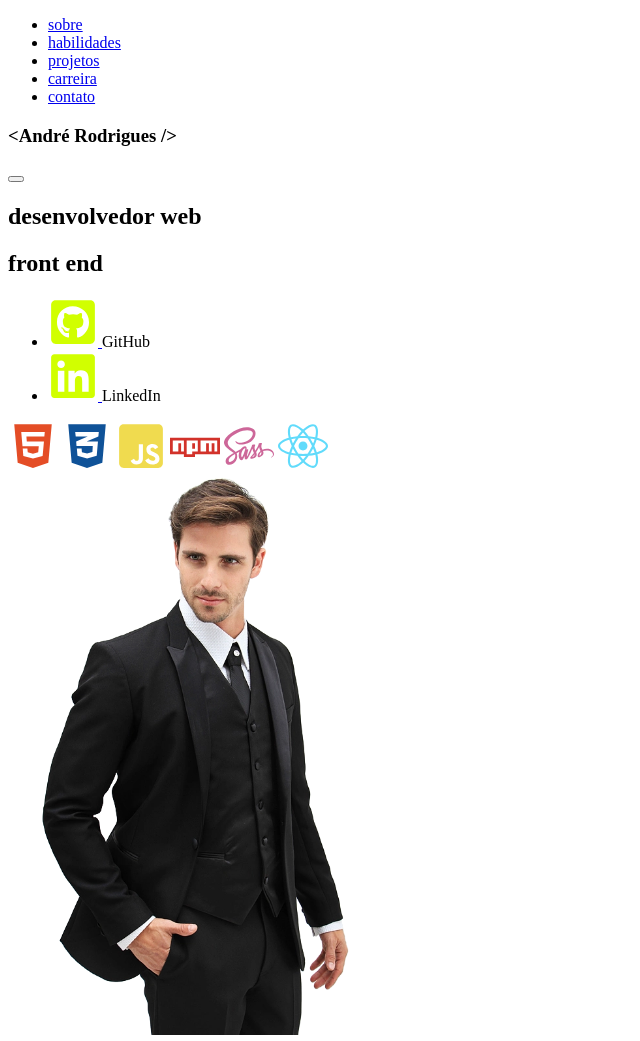
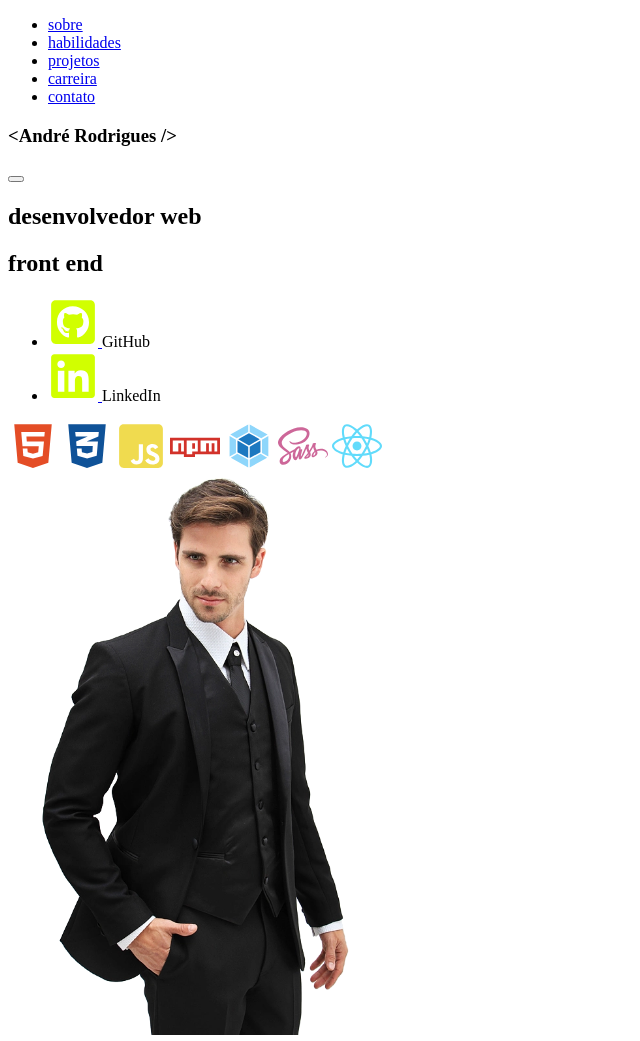
Before and after one commit to MunrraMT/portfolio-front-end, a website: page public/index.html in a window 1280 px wide. Shown: the top 1041 px of the page, without its empty margins (0-640 px from the left). Drawn offline with Linux system fonts and the light colour scheme.

Commit message:
Add Webpack logo

```diff
--- a/public/index.html
+++ b/public/index.html
@@ -95,6 +95,8 @@
         <img width="50" height="50" class="tec-icons__icon" src="../public/fontawsome/js-square-brands.svg"
           alt="Javascript Logo" />
         <img width="50" height="50" class="tec-icons__icon" src="../public/fontawsome/npm-brands.svg" alt="NPM Logo" />
+        <img width="50" height="50" class="tec-icons__icon" src="../public/fontawsome/webpack-brands.svg"
+          alt="Webpack Logo" />
         <img width="50" height="50" class="tec-icons__icon" src="../public/fontawsome/sass-brands.svg"
           alt="SASS Logo" />
         <img width="50" height="50" class="tec-icons__icon" src="../public/fontawsome/react-brands.svg"
```
Also changed, not shown: public/fontawsome/webpack-brands.svg (added).
